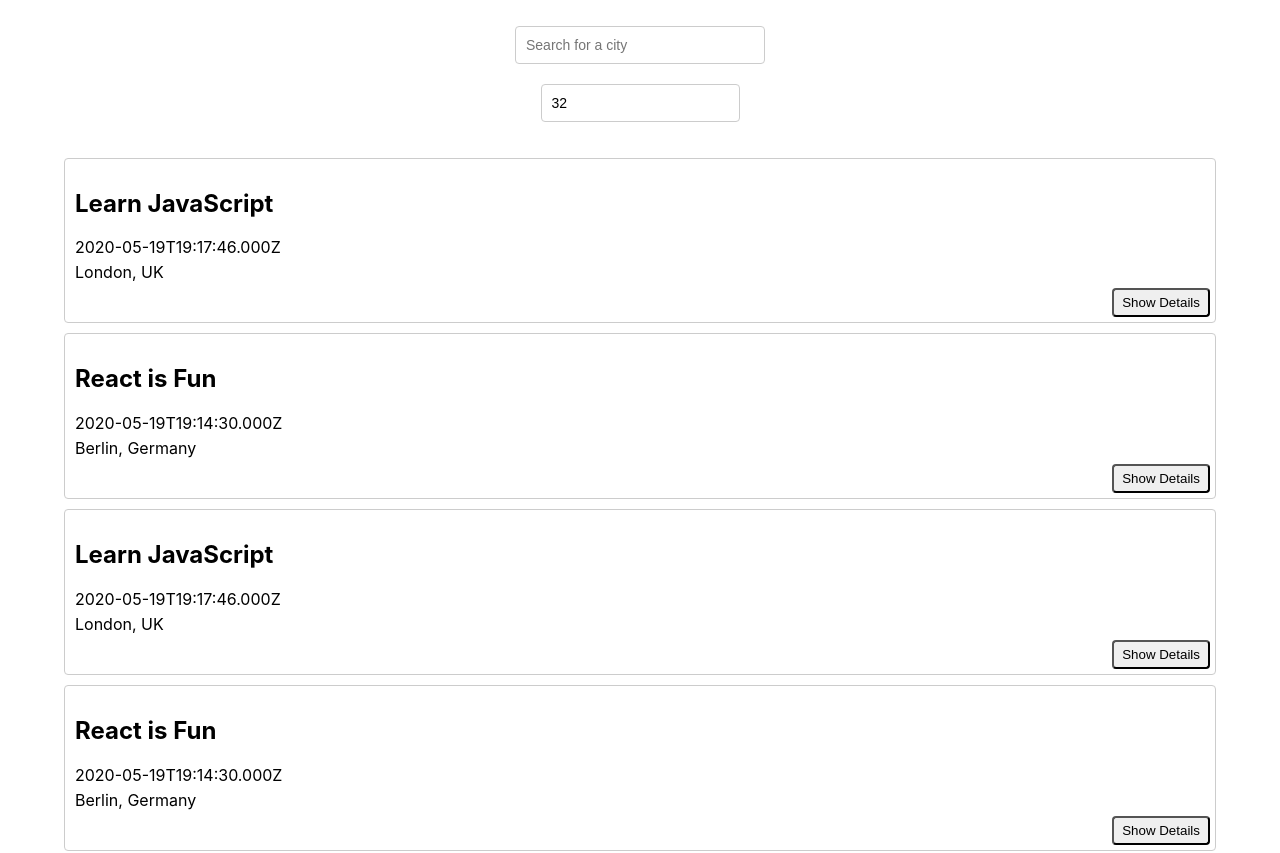
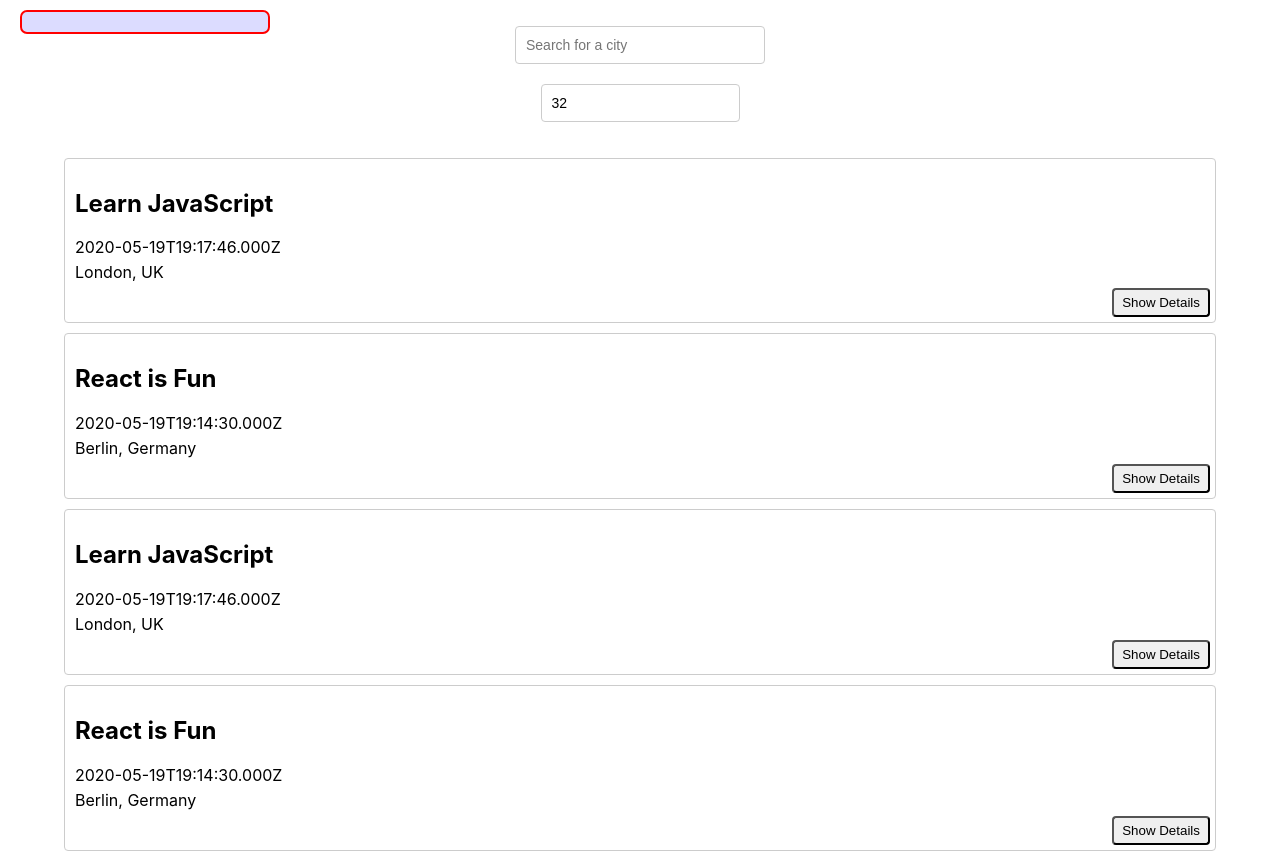
Before and after one commit to drewschmidt145/meet, a React (Create React App) app: page / in a window 1280 px wide. Shown: the top 853 px of the page. Built offline with nearby package versions, Linux system fonts and the light colour scheme; what atatus-spa would draw is missing.

Commit message:
Added warning alert for going offline
when active, user should receive a alert when the page is loaded offline

```diff
--- a/src/App.js
+++ b/src/App.js
@@ -3,7 +3,7 @@ import EventList from './components/EventList';
 import NumberOfEvents from './components/NumberOfEvents';
 import { useEffect, useState } from 'react';
 import { extractLocations, getEvents } from './api';
-import { InfoAlert, ErrorAlert } from './components/Alert';
+import { InfoAlert, ErrorAlert, WarningAlert } from './components/Alert';
 
 import './App.css';
 
@@ -14,8 +14,14 @@ const App = () => {
   const [currentCity, setCurrentCity] = useState("See all cities");
   const [infoAlert, setInfoAlert] = useState("");
   const [errorAlert, setErrorAlert] = useState("");
+  const [warningAlert, setWarningAlert] = useState("");
 
   useEffect(() => {
+    if (navigator.onLine) {
+      setWarningAlert(" ");
+    } else {
+      setWarningAlert("You have gone offline, events may not be up to date!");
+    }
     fetchData();
   }, [currentCity, currentNOE]);
 
@@ -33,6 +39,7 @@ const App = () => {
       <div className='alerts-container'>
         {infoAlert.length ? <InfoAlert text={infoAlert}/> : null}
         {errorAlert.length ? <ErrorAlert text={errorAlert}/> : null}
+        {warningAlert.length ? <WarningAlert text={warningAlert}/> : null}
       </div>
       <CitySearch
         allLocations={allLocations}
--- a/src/components/Alert.js
+++ b/src/components/Alert.js
@@ -48,4 +48,12 @@ class ErrorAlert extends Alert {
     }
 }
 
-export { InfoAlert, ErrorAlert };
+class WarningAlert extends Alert {
+    constructor(props) {
+        super(props);
+        this.color = 'rgb(255, 0, 0)';
+        this.bgColor = 'rgb(220, 220, 255)';
+    }
+}
+
+export { InfoAlert, ErrorAlert, WarningAlert };
```
